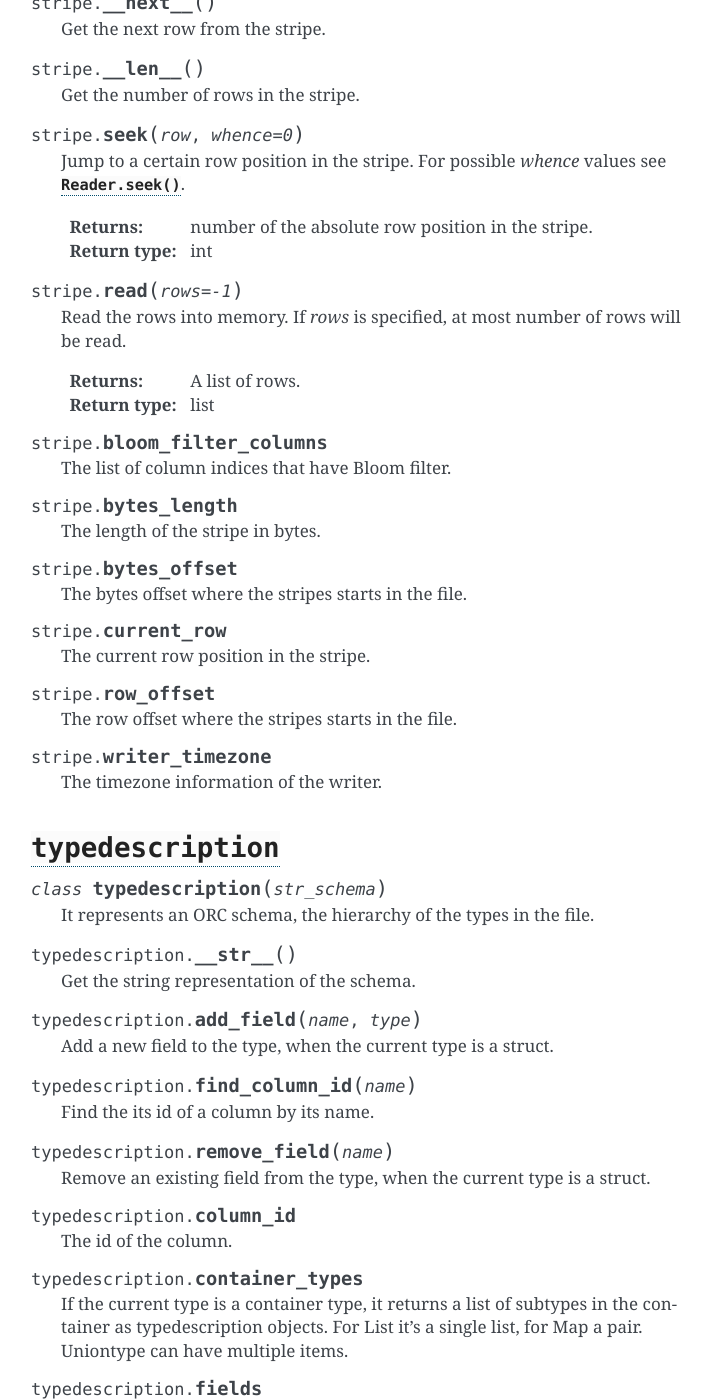
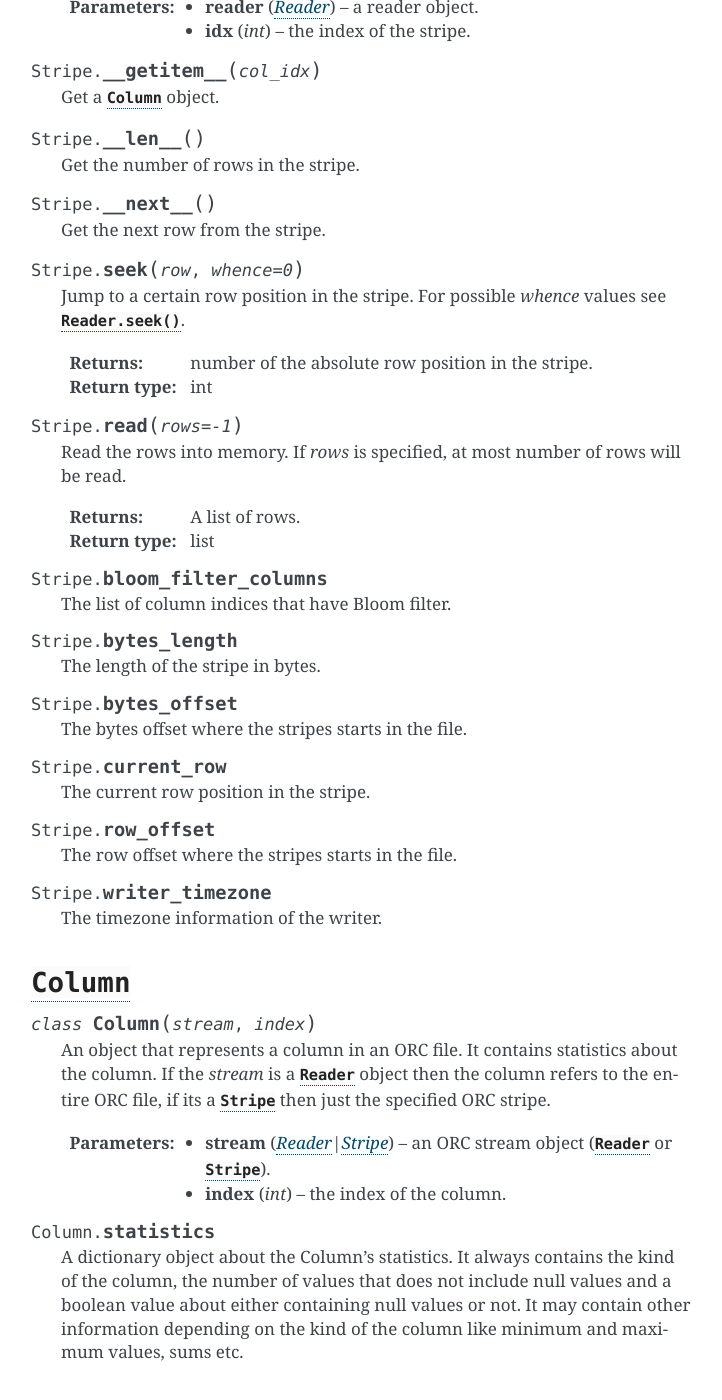
Before and after one commit to noirello/pyorc, a Sphinx documentation site: the page built from docs/api.rst, in a window 1280 px wide and 1400 px high, scrolled down 2056 px. Shown: the whole window, without its empty margins (389-1111 px from the left). Built offline with Sphinx 7.4.7, drawn with Linux system fonts in a browser that asks for light colours; some of the changed text lies outside the part shown.

Commit message:
Update docs

```diff
--- a/CHANGELOG.rst
+++ b/CHANGELOG.rst
@@ -8,11 +8,13 @@ Added
 
 - Converters for date, decimal and timestamp ORC types in Python and
   option to change them via Reader's and Writer's converters parameter.
+- Column object for accessing statistics about ORC columns.
 
 Changed
 ~~~~~~~
 
 - Use timezone-aware datetime objects (in UTC) for ORC timestamps by default.
+- Wrapped C++ stripe object to Python Stripe.
 
 
 [0.1.0] - 2019-11-16
--- a/README.rst
+++ b/README.rst
@@ -16,7 +16,7 @@ PyORC
 Python module for reading and writing `Apache ORC`_ file format. It uses the Apache ORC's Core C++ API
 under the hood, and provides a similar interface as the `csv module`_ in the Python standard library.
 
-Supports only Python 3.6 or newer and ORC 1.6.0.
+Supports only Python 3.6 or newer and ORC 1.6.
 
 Features
 --------
--- a/docs/api.rst
+++ b/docs/api.rst
@@ -32,19 +32,23 @@ API documentation
     :param dict converters: a dictionary, where the keys are
         :class:`TypeKind` and the values are subclasses of ORCConverter.
 
-.. method:: Reader.__next__()
+.. method:: Reader.__getitem__(col_idx)
 
-    Get the next row from the file.
+    Get a :class:`Column` object.
 
 .. method:: Reader.__len__()
 
     Get the number of rows in the file.
 
+.. method:: Reader.__next__()
+
+    Get the next row from the file.
+
 .. method:: Reader.iter_stripes()
 
-    Get an iterator with the :class:`stripe` objects from the file.
+    Get an iterator with the :class:`Stripe` objects from the file.
 
-    :return: an iterator of :class:`stripe` objects.
+    :return: an iterator of :class:`Stripe` objects.
     :rtype: iterator
 
 .. method:: Reader.read(rows=-1)
@@ -57,12 +61,12 @@ API documentation
 
 .. method:: Reader.read_stripe(idx)
 
-    Read a specific :class:`stripe` object at `idx` from the ORC file.
+    Read a specific :class:`Stripe` object at `idx` from the ORC file.
 
     :param int idx: the index of the stripe.
 
-    :return: a :class:`stripe` object.
-    :rtype: stripe
+    :return: a :class:`Stripe` object.
+    :rtype: Stripe
 
 .. method:: Reader.seek(row, whence=0)
 
@@ -87,27 +91,31 @@ API documentation
     A :class:`typedescription` object of the ORC file's schema.
 
 
-:class:`stripe`
+:class:`Stripe`
 ===============
 
-.. class:: stripe(reader, idx)
+.. class:: Stripe(reader, idx)
 
     An object that represents a stripe in an ORC file. It's iterable just
     like :class:`Reader`, and inherits many of its methods, but the read
     rows are limited to the stripe.
 
     :param Reader reader: a reader object.
-    :param int idx: the index of the stripes.
+    :param int idx: the index of the stripe.
 
-.. method:: stripe.__next__()
+.. method:: Stripe.__getitem__(col_idx)
+
+    Get a :class:`Column` object.
+
+.. method:: Stripe.__len__()
+
+    Get the number of rows in the stripe.
+
+.. method:: Stripe.__next__()
 
     Get the next row from the stripe.
 
-.. method:: stripe.__len__()
-
-    Get the number of rows in the stripe.
-
-.. method:: stripe.seek(row, whence=0)
+.. method:: Stripe.seek(row, whence=0)
 
     Jump to a certain row position in the stripe. For possible `whence`
     values see :meth:`Reader.seek`.
@@ -115,7 +123,7 @@ API documentation
     :return: number of the absolute row position in the stripe.
     :rtype: int
 
-.. method:: stripe.read(rows=-1)
+.. method:: Stripe.read(rows=-1)
 
     Read the rows into memory. If `rows` is specified, at most number of
     rows will be read.
@@ -123,29 +131,53 @@ API documentation
     :return: A list of rows.
     :rtype: list
 
-.. attribute:: stripe.bloom_filter_columns
+.. attribute:: Stripe.bloom_filter_columns
 
     The list of column indices that have Bloom filter.
 
-.. attribute:: stripe.bytes_length
+.. attribute:: Stripe.bytes_length
 
     The length of the stripe in bytes.
 
-.. attribute:: stripe.bytes_offset
+.. attribute:: Stripe.bytes_offset
 
     The bytes offset where the stripes starts in the file.
 
-.. attribute:: stripe.current_row
+.. attribute:: Stripe.current_row
 
     The current row position in the stripe.
 
-.. attribute:: stripe.row_offset
+.. attribute:: Stripe.row_offset
 
     The row offset where the stripes starts in the file.
 
-.. attribute:: stripe.writer_timezone
+.. attribute:: Stripe.writer_timezone
 
     The timezone information of the writer.
+
+
+:class:`Column`
+===============
+
+.. class:: Column(stream, index)
+
+    An object that represents a column in an ORC file. It contains
+    statistics about the column. If the `stream` is a :class:`Reader`
+    object then the column refers to the entire ORC file, if its a
+    :class:`Stripe` then just the specified ORC stripe.
+
+    :param Reader|Stripe stream: an ORC stream object (:class:`Reader`
+        or :class:`Stripe`).
+    :param int index: the index of the column.
+
+.. attribute:: Column.statistics
+
+    A dictionary object about the Column's statistics. It always contains
+    the kind of the column, the number of values that does not include null
+    values and a boolean value about either containing null values or not.
+    It may contain other information depending on the kind of the column
+    like minimum and maximum values, sums etc.
+
 
 :class:`typedescription`
 ========================
--- a/docs/conf.py
+++ b/docs/conf.py
@@ -22,11 +22,13 @@ from unittest.mock import MagicMock
 class Mock(MagicMock):
     @classmethod
     def __getattr__(cls, name):
-        if name == "typedescritpion":
+        if name == "typedescription":
             return object
         if name == "reader":
             return object
         if name == "writer":
+            return object
+        if name == "stripe":
             return object
 
 
```
